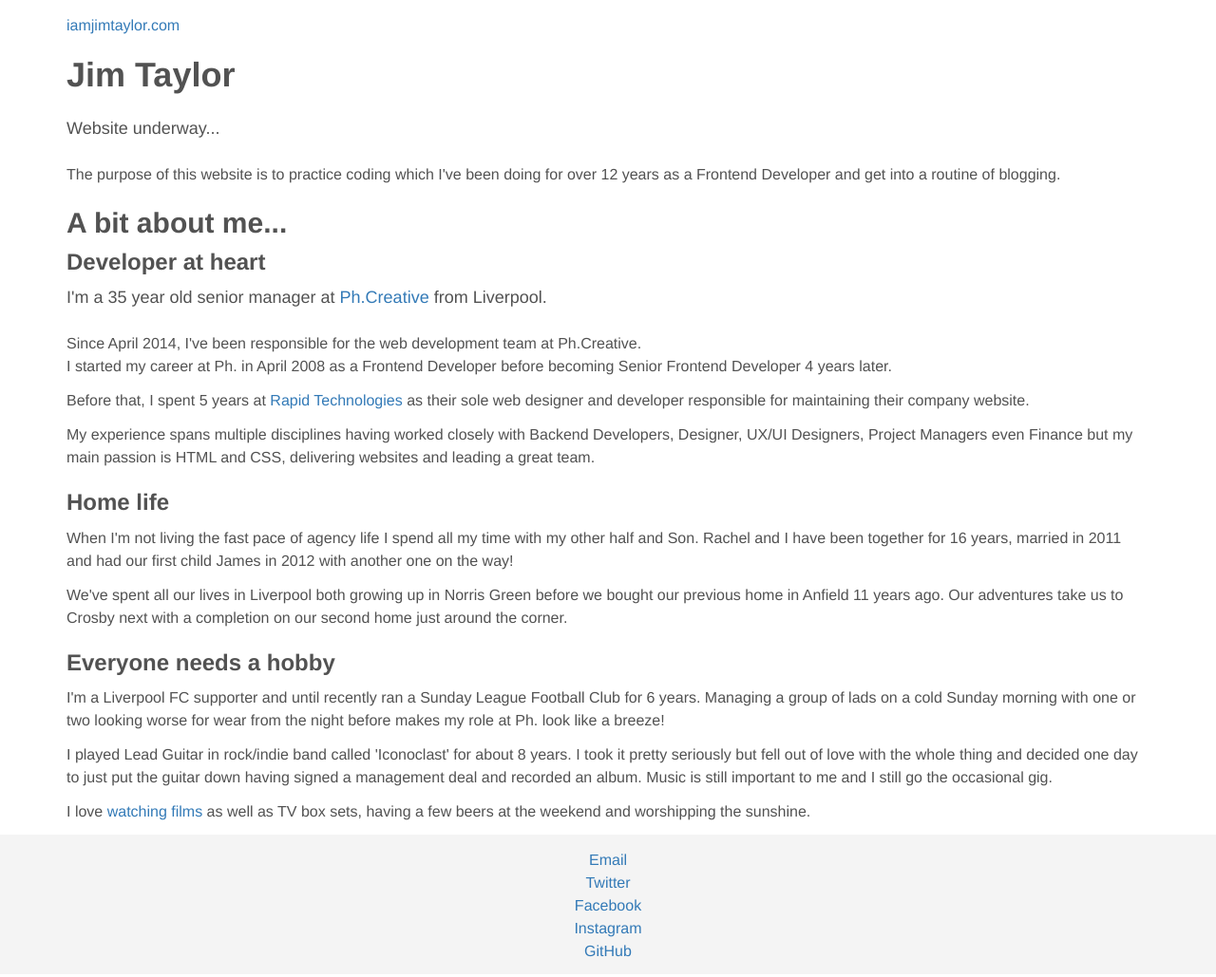
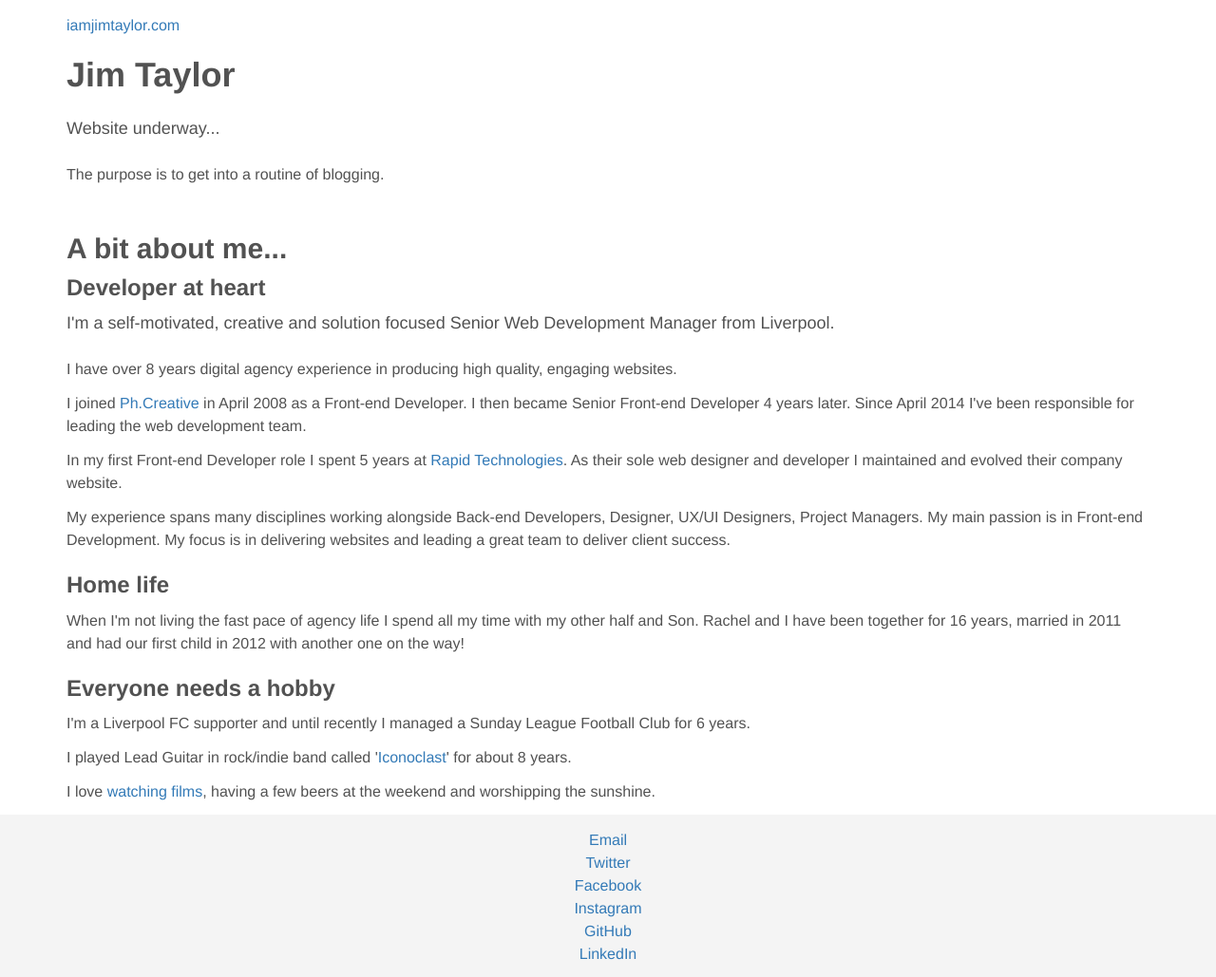
Before and after one commit to iamjimtaylor/iamjimtaylor, a Jekyll site: the page built from index.html, in a window 1280 px wide. Shown: the whole page at 95% size. Built offline with Jekyll 4.4.1, drawn with Linux system fonts in a browser that asks for light colours.

Commit message:
content updates

```diff
--- a/404.html
+++ b/404.html
@@ -1,11 +1,12 @@
 ---
 layout: default
+title:  "404 - Page Not Found"
 ---
 
 <div class="row">
 	<section class="col-sm-12">
 		<h1 class="page-header">Are you lost?</h1>
-		<p class="lead">You've stumbled on a page that can't be found.</p>
+		<p class="lead">You've stumbled on a page that can't be found. It's either moved or doesn't exist anymore.</p>
 		<p>Probably best to go <a href="{{ site.baseurl }}/">home</a>.</p>
 	</section>
 </div>
--- a/_config.yml
+++ b/_config.yml
@@ -1,10 +1,10 @@
 
 # Site settings
-title: Jim Taylor | Web Developer
+title: Jim Taylor | Front-end Developer
 name: Jim Taylor
 handle: iamjimtaylor
 email: me@iamjimtaylor.com
-description: Jim Taylor - Head of Web Development at Ph. Creative
+description: "Jim Taylor - I'm a self-motivated, creative and solution focused Senior Web Development Manager from Liverpool"
 baseurl: ""
 url: "http://iamjimtaylor.com"
 
--- a/_includes/footer.html
+++ b/_includes/footer.html
@@ -3,12 +3,13 @@
     <div class="row">
       <div class="col-xs-12 text-center">
         <ul class='social list-unstyled'>
-          <li><a href="mailto:me@iamjimtaylor.com">Email</a></li>
-          <li><a href="https://twitter.com/{{ site.handle }}">Twitter</a></li>
+          <li><a href="mailto:me@iamjimtaylor.com" target="_blank">Email</a></li>
+          <li><a href="https://twitter.com/{{ site.handle }}" target="_blank">Twitter</a></li>
           <!--<li><a href="#"><a href="#">RSS</a></li>-->
-          <li><a href="https://www.facebook.com/{{ site.handle }}">Facebook</a></li>
-          <li><a href="https://instagram.com/{{ site.handle }}">Instagram</a></li>
-          <li><a href="https://github.com/{{ site.handle }}">GitHub</a></li>
+          <li><a href="https://www.facebook.com/{{ site.handle }}" target="_blank">Facebook</a></li>
+          <li><a href="https://instagram.com/{{ site.handle }}" target="_blank">Instagram</a></li>
+          <li><a href="https://github.com/{{ site.handle }}" target="_blank">GitHub</a></li>
+          <li><a href="https://www.linkedin.com/in/{{ site.handle }}" target="_blank">LinkedIn</a></li>
         </ul>
       </div>
     </div>
--- a/index.html
+++ b/index.html
@@ -6,23 +6,26 @@ layout: default
 	<section class="col-sm-12">
 		<h1 class="page-header">Jim Taylor</h1>
 		<p class="lead">Website underway...</p>
-		<p>The purpose of this website is to practice coding which I've been doing for over 12 years as a Frontend Developer and get into a routine of blogging.</p>
-
+		<p>The purpose is to get into a routine of blogging.</p>
+		<hr>
 		<h2>A bit about me...</h2>
 		<h3>Developer at heart</h3>
-		<p class="lead">I'm a 35 year old senior manager at <a href="http://www.ph-creative.com" target="_blank">Ph.Creative</a> from Liverpool.</p>
-		<p>Since April 2014, I've been responsible for the web development team at Ph.Creative.<br />
-		I started my career at Ph. in April 2008 as a Frontend Developer before becoming Senior Frontend Developer 4 years later.</p>
-		<p>Before that, I spent 5 years at <a href="http://www.rapid.co.uk" target="_blank">Rapid Technologies</a> as their sole web designer and developer responsible for maintaining their company website.</p>
-		<p>My experience spans multiple disciplines having worked closely with Backend Developers, Designer, UX/UI Designers, Project Managers even Finance but my main passion is HTML and CSS, delivering websites and leading a great team.</p>
+
+		<p class="lead">I'm a self-motivated, creative and solution focused Senior Web Development Manager from Liverpool.</p>
+		<p>I have over 8 years digital agency experience in producing high quality, engaging websites.</p>
+
+		<p>I joined <a href="http://www.ph-creative.com" target="_blank">Ph.Creative</a> in April 2008 as a Front-end Developer. I then became Senior Front-end Developer 4 years later. Since April 2014 I've been responsible for leading the web development team.</p>
+
+		<p>In my first Front-end Developer role I spent 5 years at <a href="http://www.rapid.co.uk" target="_blank">Rapid Technologies</a>. As their sole web designer and developer I maintained and evolved their company website.</p>
+
+		<p>My experience spans many disciplines working alongside Back-end Developers, Designer, UX/UI Designers, Project Managers. My main passion is in Front-end Development. My focus is in delivering websites and leading a great team to deliver client success.</p>
 
 		<h3>Home life</h3>
-		<p>When I'm not living the fast pace of agency life I spend all my time with my other half and Son. Rachel and I have been together for 16 years, married in 2011 and had our first child James in 2012 with another one on the way!</p>
-		<p>We've spent all our lives in Liverpool both growing up in Norris Green before we bought our previous home in Anfield 11 years ago. Our adventures take us to Crosby next with a completion on our second home just around the corner.</p>
+		<p>When I'm not living the fast pace of agency life I spend all my time with my other half and Son. Rachel and I have been together for 16 years, married in 2011 and had our first child in 2012 with another one on the way!</p>
 
 		<h3>Everyone needs a hobby</h3>
-		<p>I'm a Liverpool FC supporter and until recently ran a Sunday League Football Club for 6 years. Managing a group of lads on a cold Sunday morning with one or two looking worse for wear from the night before makes my role at Ph. look like a breeze!</p>
-		<p>I played Lead Guitar in rock/indie band called 'Iconoclast' for about 8 years. I took it pretty seriously but fell out of love with the whole thing and decided one day to just put the guitar down having signed a management deal and recorded an album. Music is still important to me and I still go the occasional gig.</p>
-		<p>I love <a href="https://letterboxd.com/jamesicon/films/" target="_blank">watching films</a> as well as TV box sets, having a few beers at the weekend and worshipping the sunshine.</p>
+		<p>I'm a Liverpool FC supporter and until recently I managed a Sunday League Football Club for 6 years.</p>
+		<p>I played Lead Guitar in rock/indie band called '<a href="https://soundcloud.com/user-466017660/sets/the-boot-estate" target="_blank">Iconoclast</a>' for about 8 years.</p>
+		<p>I love <a href="https://letterboxd.com/jamesicon/films/" target="_blank">watching films</a>, having a few beers at the weekend and worshipping the sunshine.</p>
 	</section>
 </div>
```
